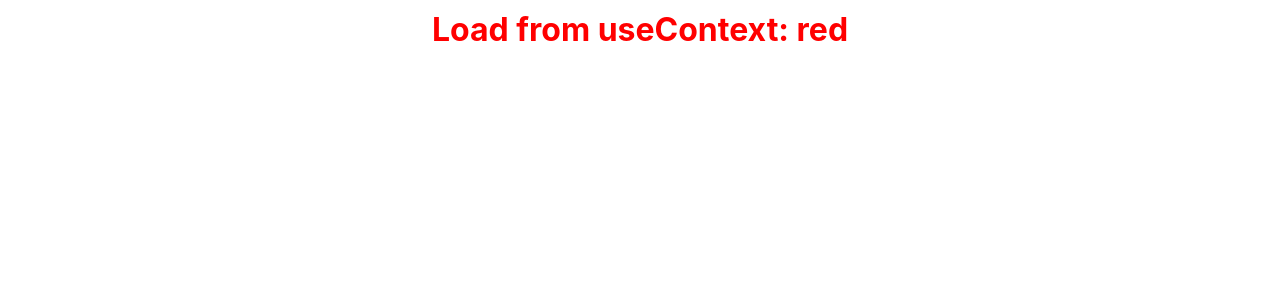
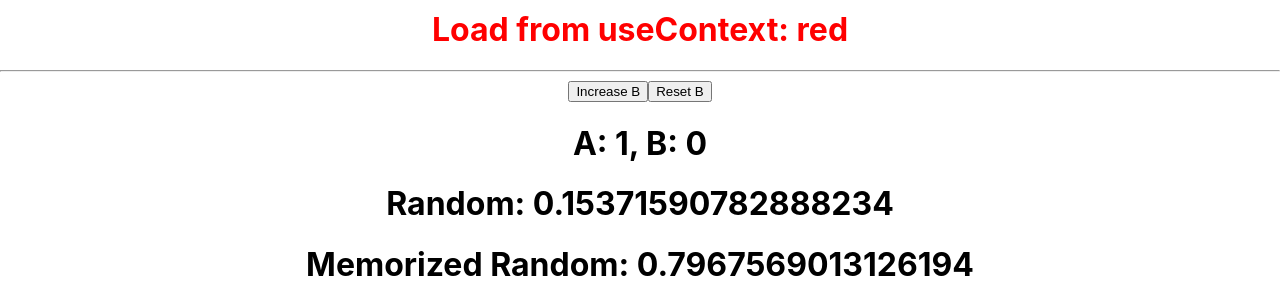
Before and after one commit to sanviiz/react-hook, a React (Create React App) app: page / in a window 1280 px wide. Shown: the part 778-1080 px from the top of the page. Before the commit the page ends 848 px from the top, so only its background shows below. Built offline with nearby package versions, Linux system fonts and the light colour scheme; no server answers.

Commit message:
Add useMemo Example

```diff
--- a/src/App.js
+++ b/src/App.js
@@ -7,6 +7,7 @@ import UseEffectDemo4 from "./components/useEffectDemo4";
 import UseStateDemo1 from "./components/useStateDemo1";
 import UseStateDemo2 from "./components/useStateDemo2";
 import UseStateDemo3 from "./components/useStateDemo3";
+import UseMemoDemo1 from "./components/useMemoDemo1";
 
 export default function App() {
   const [show, setShow] = React.useState(true);
@@ -34,6 +35,8 @@ export default function App() {
       <UseEffectDemo4 />
       <hr />
       <UseContextDemo1 />
+      <hr />
+      <UseMemoDemo1 />
     </div>
   );
 }
--- /dev/null
+++ b/src/components/useMemoDemo1.js
@@ -0,0 +1,32 @@
+import React from "react";
+
+export default function useMemoDemo1() {
+  const [count, setCount] = React.useState(0);
+
+  return (
+    <div>
+      <button onClick={() => setCount((countPrev) => countPrev + 1)}>
+        Increase B
+      </button>
+      <button onClick={() => setCount(0)}>Reset B</button>
+      <Content a={1} b={count} />
+    </div>
+  );
+}
+
+const Content = ({ a, b }) => {
+  const memorizedRandom = React.useMemo(() => {
+    return Math.random();
+  }, []);
+  const Random = Math.random();
+
+  return (
+    <div>
+      <h1>
+        A: {a}, B: {b}
+      </h1>
+      <h1>Random: {Random}</h1>
+      <h1>Memorized Random: {memorizedRandom}</h1>
+    </div>
+  );
+};
```
